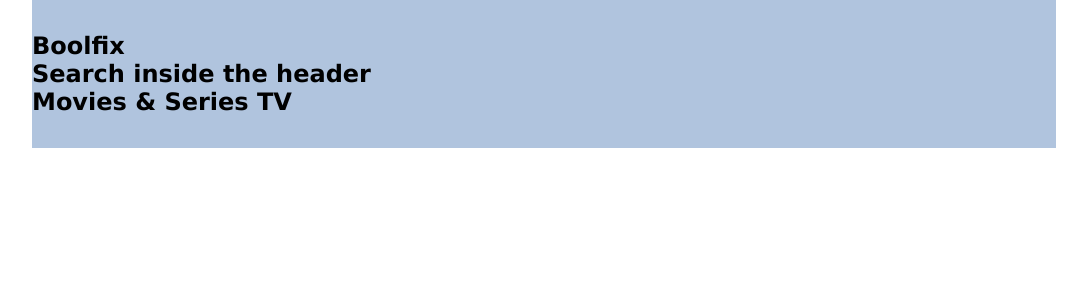
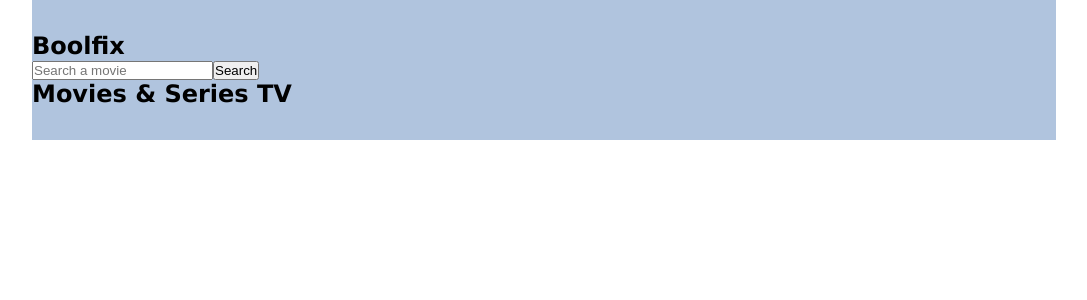
Before and after one commit to sder12/vite-boolflix, a Vue app: page / in a window 1280 px wide. Shown: the top 300 px of the page, without its empty margins (96-1183 px from the left). Built offline with nearby package versions, Linux system fonts and the light colour scheme.

Commit message:
Create input + btn

```diff
--- a/src/components/AppSearch.vue
+++ b/src/components/AppSearch.vue
@@ -1,12 +1,29 @@
 <!-- SEARCH BAR INSIDE HEADER -->
 <script>
+import { store } from "../store"
 export default {
-    name: "AppSearch"
+    name: "AppSearch",
+    data() {
+        return {
+            store
+        }
+    },
+    methods: {
+        printConsole() {
+            console.log(store.apiSearchInput)
+        }
+
+
+    }
 }
 </script>
 
 <template>
-    <h2>Search inside the header</h2>
+
+    <label for="search" class="sr-only">Search a movie or a series TV</label>
+    <input type="text" id="search" placeholder="Search a movie" v-model="store.apiSearchInput">
+
+    <button @click="printConsole()"> Search</button>
 </template>
 
 <style lang="scss" scoped>
--- a/src/store.js
+++ b/src/store.js
@@ -10,8 +10,8 @@ export const store = reactive({
     //PARAMS
     apiKeyParams: "api_key",
     apiKey: "234ab6b846070d0218770bc0f363a089",
-    apiInputParams: "query",
-    apiInput: "",
+    apiSearchParams: "query",
+    apiSearchInput: "",
     //SAVING DATA ARRAY
     movies: [],
     seiresTv: [],
--- a/src/styles/general.scss
+++ b/src/styles/general.scss
@@ -23,3 +23,7 @@ img {
     padding: 2em 0;
     background-color: lightsteelblue;
 }
+
+.sr-only {
+    display: none;
+}
```
